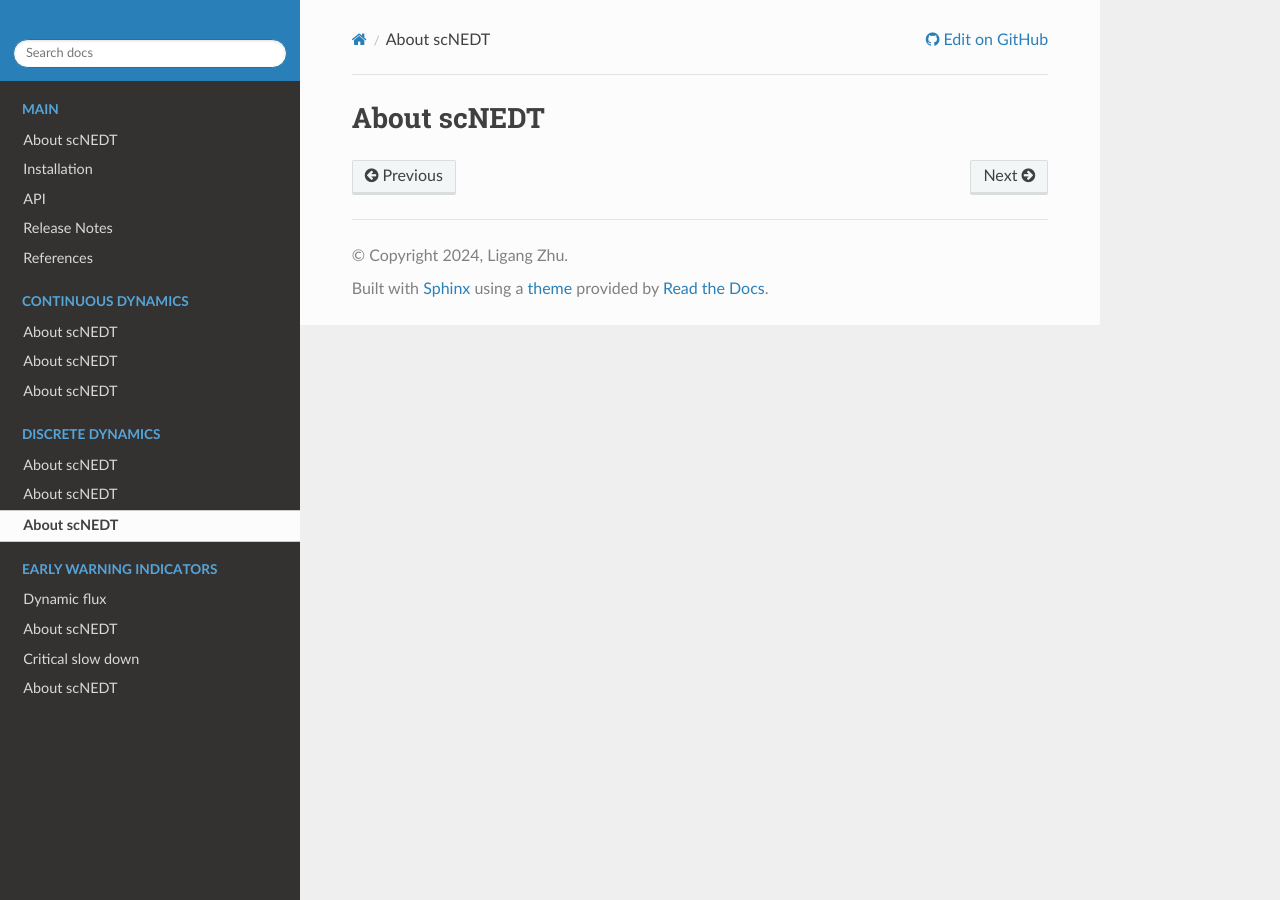
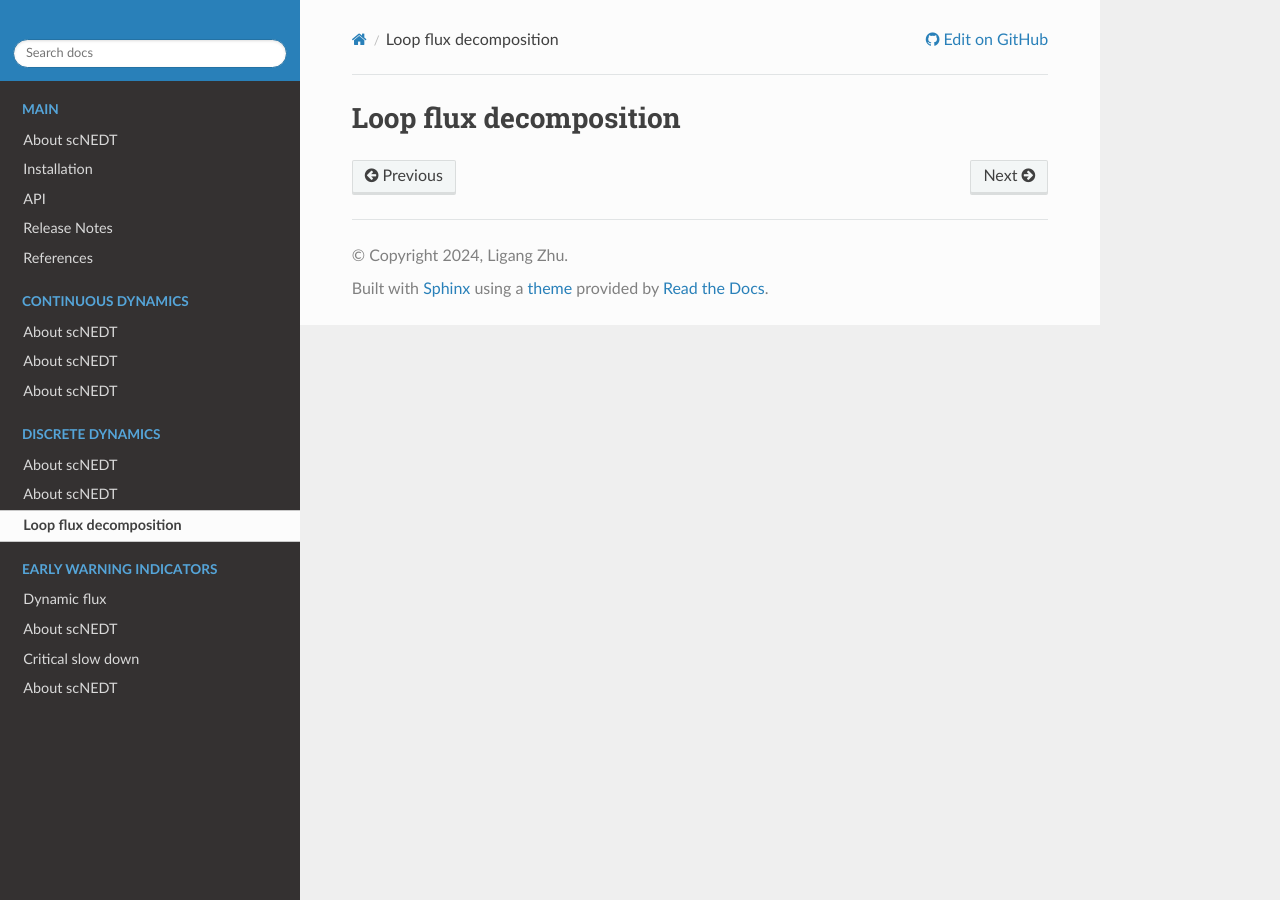
Before and after one commit to Zhu-1998/scNEDT_notebook, a Sphinx documentation site: the page built from docs/source/notebooks/Loop_flux_decomposition.rst, in a window 1280 px wide. Built offline with Sphinx 7.4.7 and the Read the Docs theme 3.1.0, drawn with Linux system fonts in a browser that asks for light colours; pages that are not in the unit, such as notebooks, are missing from menus.

Commit message:
Update Loop_flux_decomposition.rst

```diff
--- a/docs/source/notebooks/Loop_flux_decomposition.rst
+++ b/docs/source/notebooks/Loop_flux_decomposition.rst
@@ -1,2 +1,2 @@
-About scNEDT
-------------
+Loop flux decomposition
+-----------------------
```
